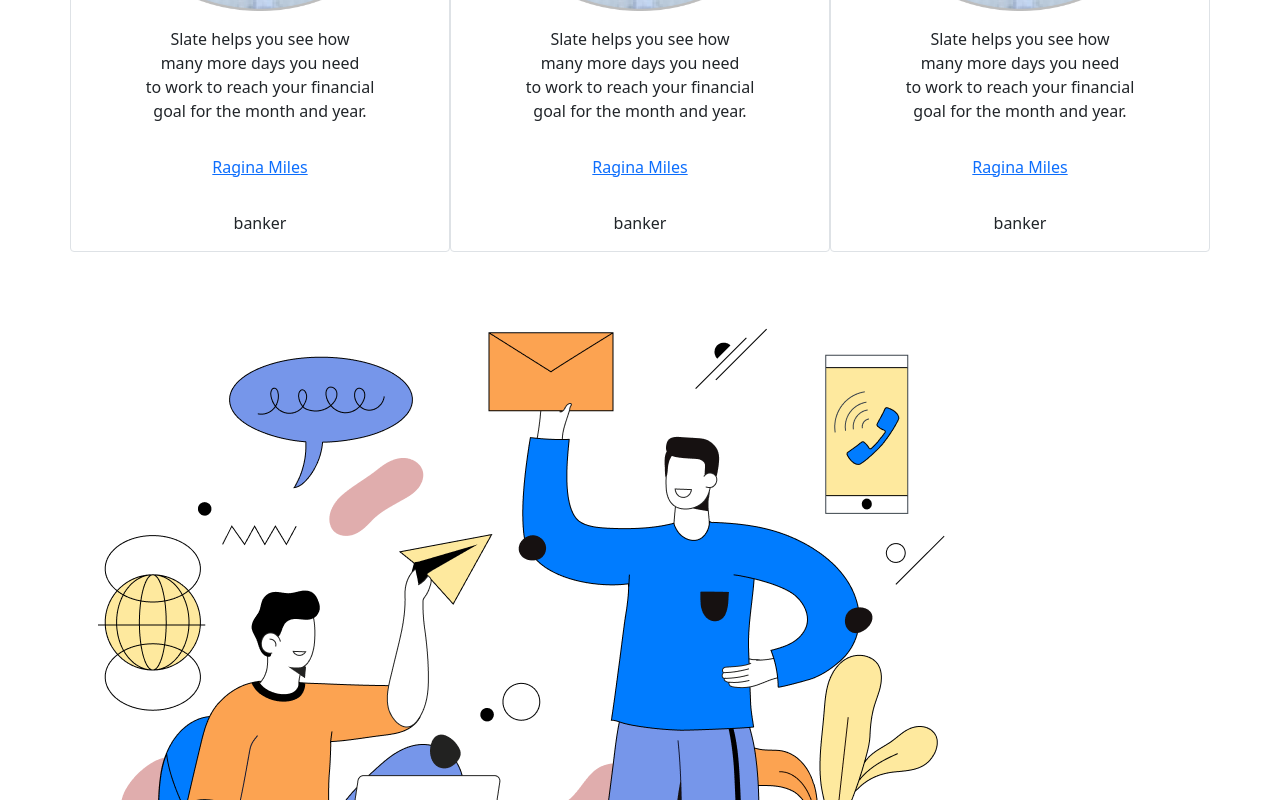
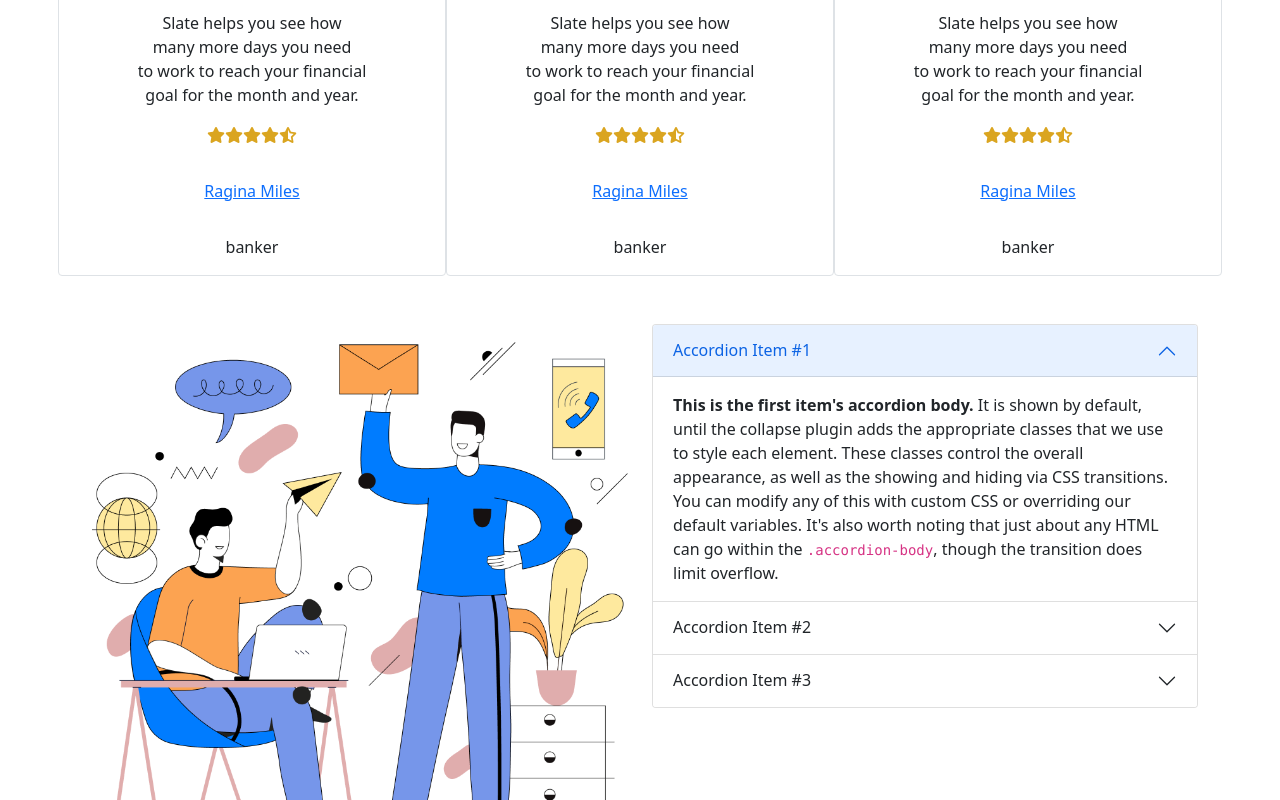
Before and after one commit to Mir-Md-Reduan/honda-cbr-bootstrap-public, a plain HTML site: page index.html in a window 1280 px wide. Shown: the part 1280-2080 px from the top of the page. Drawn offline with nearby package versions, Linux system fonts and the light colour scheme.

Commit message:
icon and acordian added

```diff
--- a/css/styles.css
+++ b/css/styles.css
@@ -1,3 +1,6 @@
 .first-one,.third-one{
     filter:grayscale(100%);
 }
+.fa-star,.fa-star-half-alt{
+    color:goldenrod;
+}
--- a/index.html
+++ b/index.html
@@ -8,6 +8,9 @@
     <title>Honda CBR</title>
     <!-- bootstrap stylesheet  -->
     <link href="https://cdn.jsdelivr.net/npm/bootstrap@5.0.2/dist/css/bootstrap.min.css" rel="stylesheet" integrity="sha384-EVSTQN3/azprG1Anm3QDgpJLIm9Nao0Yz1ztcQTwFspd3yD65VohhpuuCOmLASjC" crossorigin="anonymous">
+    <!-- fontawosome script kid  -->
+    <script src="https://kit.fontawesome.com/598615f6d5.js" crossorigin="anonymous"></script>
+
     <!-- <link rel="stylesheet" href="css/bootstrap.min.css"> -->
     <link rel="stylesheet" href="css/styles.css">
 </head>
@@ -96,13 +99,14 @@
         <!-- heappy cliets section start  -->
         <section>
             <div class="container">
-                <div class="row my-5 d-flex">
+                <div class="row g-5">
                     <div class="col-lg-4 border rounded-2 d-flex flex-column align-items-center">
                         <img class="img-fluid mt-3" src="images/user-1.png" alt="">
                         <p class="my-3 text-center">Slate helps you see how <br> many more days you need <br> to work to
                             reach your
                             financial <br> goal for the
                             month and year.</p>
+                            <p> <i class="fas fa-star"></i><i class="fas fa-star"></i><i class="fas fa-star"></i><i class="fas fa-star"></i><i class="fas fa-star-half-alt"></i></p>
                         <a class="my-3" href="">Ragina Miles</a>
                         <p class="my-3">banker</p>
                     </div>
@@ -112,6 +116,7 @@
                             reach your
                             financial <br> goal for the
                             month and year.</p>
+                            <p> <i class="fas fa-star"></i><i class="fas fa-star"></i><i class="fas fa-star"></i><i class="fas fa-star"></i><i class="fas fa-star-half-alt"></i></p>
                         <a class="my-3" href="">Ragina Miles</a>
                         <p class="my-3">banker</p>
                     </div>
@@ -121,6 +126,7 @@
                             reach your
                             financial <br> goal for the
                             month and year.</p>
+                            <p> <i class="fas fa-star"></i><i class="fas fa-star"></i><i class="fas fa-star"></i><i class="fas fa-star"></i><i class="fas fa-star-half-alt"></i></p>
                         <a class="my-3" href="">Ragina Miles</a>
                         <p class="my-3">banker</p>
                     </div>
@@ -133,13 +139,50 @@
         <!-- freequently asked question section start  -->
 
         <section>
-            <div class="container">
+            <div class="container my-5">
                 <div class="row">
                     <div class="col-lg-6">
-                        <img cla="img-fluid" src="images/faq.png" alt="">
+                        <img class="img-fluid" src="images/faq.png" alt="">
                     </div>
                     <div class="col-lg-6">
-
+                        <div class="accordion" id="accordionExample">
+                            <div class="accordion-item">
+                              <h2 class="accordion-header" id="headingOne">
+                                <button class="accordion-button" type="button" data-bs-toggle="collapse" data-bs-target="#collapseOne" aria-expanded="true" aria-controls="collapseOne">
+                                  Accordion Item #1
+                                </button>
+                              </h2>
+                              <div id="collapseOne" class="accordion-collapse collapse show" aria-labelledby="headingOne" data-bs-parent="#accordionExample">
+                                <div class="accordion-body">
+                                  <strong>This is the first item's accordion body.</strong> It is shown by default, until the collapse plugin adds the appropriate classes that we use to style each element. These classes control the overall appearance, as well as the showing and hiding via CSS transitions. You can modify any of this with custom CSS or overriding our default variables. It's also worth noting that just about any HTML can go within the <code>.accordion-body</code>, though the transition does limit overflow.
+                                </div>
+                              </div>
+                            </div>
+                            <div class="accordion-item">
+                              <h2 class="accordion-header" id="headingTwo">
+                                <button class="accordion-button collapsed" type="button" data-bs-toggle="collapse" data-bs-target="#collapseTwo" aria-expanded="false" aria-controls="collapseTwo">
+                                  Accordion Item #2
+                                </button>
+                              </h2>
+                              <div id="collapseTwo" class="accordion-collapse collapse" aria-labelledby="headingTwo" data-bs-parent="#accordionExample">
+                                <div class="accordion-body">
+                                  <strong>This is the second item's accordion body.</strong> It is hidden by default, until the collapse plugin adds the appropriate classes that we use to style each element. These classes control the overall appearance, as well as the showing and hiding via CSS transitions. You can modify any of this with custom CSS or overriding our default variables. It's also worth noting that just about any HTML can go within the <code>.accordion-body</code>, though the transition does limit overflow.
+                                </div>
+                              </div>
+                            </div>
+                            <div class="accordion-item">
+                              <h2 class="accordion-header" id="headingThree">
+                                <button class="accordion-button collapsed" type="button" data-bs-toggle="collapse" data-bs-target="#collapseThree" aria-expanded="false" aria-controls="collapseThree">
+                                  Accordion Item #3
+                                </button>
+                              </h2>
+                              <div id="collapseThree" class="accordion-collapse collapse" aria-labelledby="headingThree" data-bs-parent="#accordionExample">
+                                <div class="accordion-body">
+                                  <strong>This is the third item's accordion body.</strong> It is hidden by default, until the collapse plugin adds the appropriate classes that we use to style each element. These classes control the overall appearance, as well as the showing and hiding via CSS transitions. You can modify any of this with custom CSS or overriding our default variables. It's also worth noting that just about any HTML can go within the <code>.accordion-body</code>, though the transition does limit overflow.
+                                </div>
+                              </div>
+                            </div>
+                          </div>
                     </div>
                 </div>
             </div>
```
